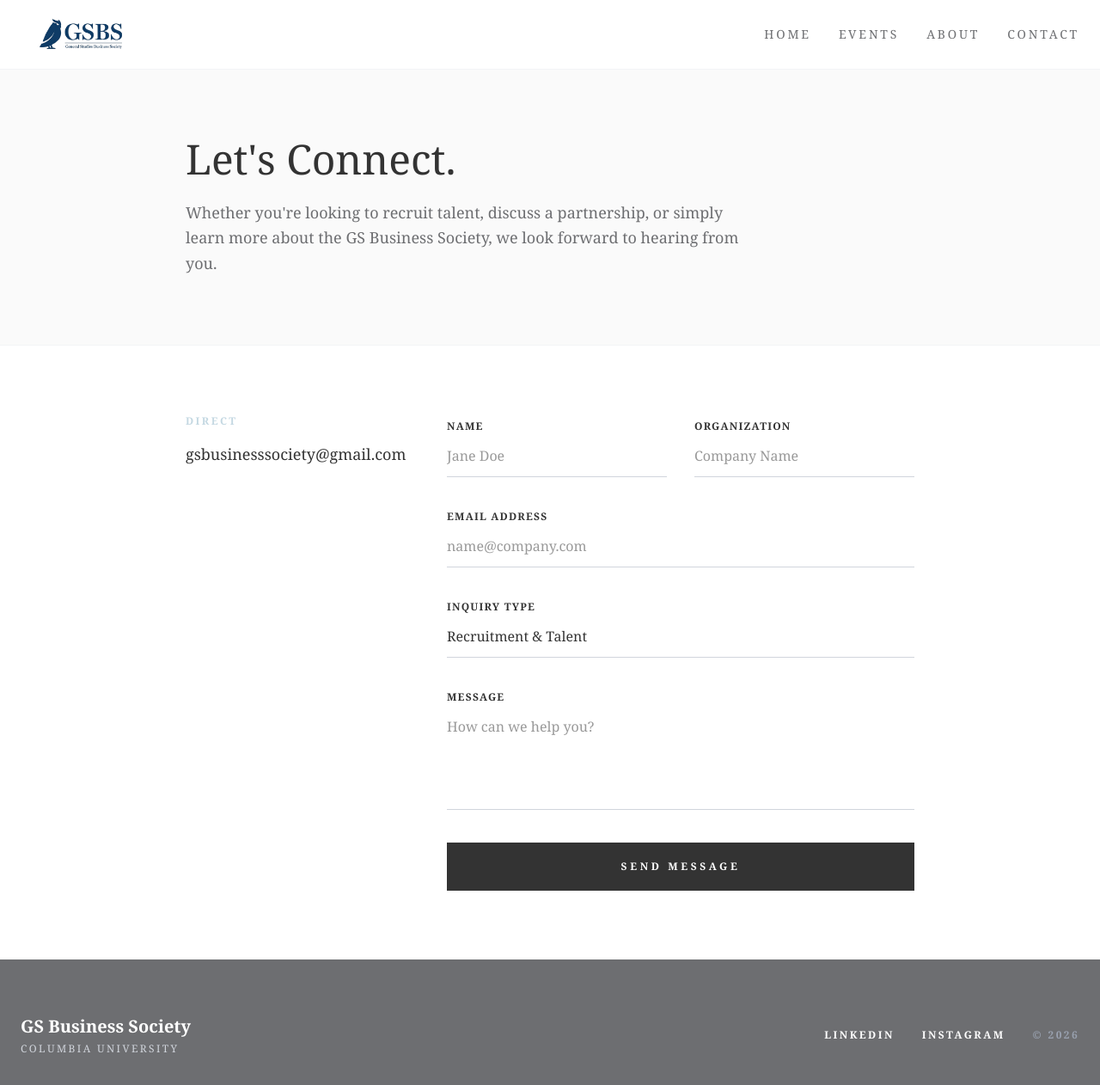
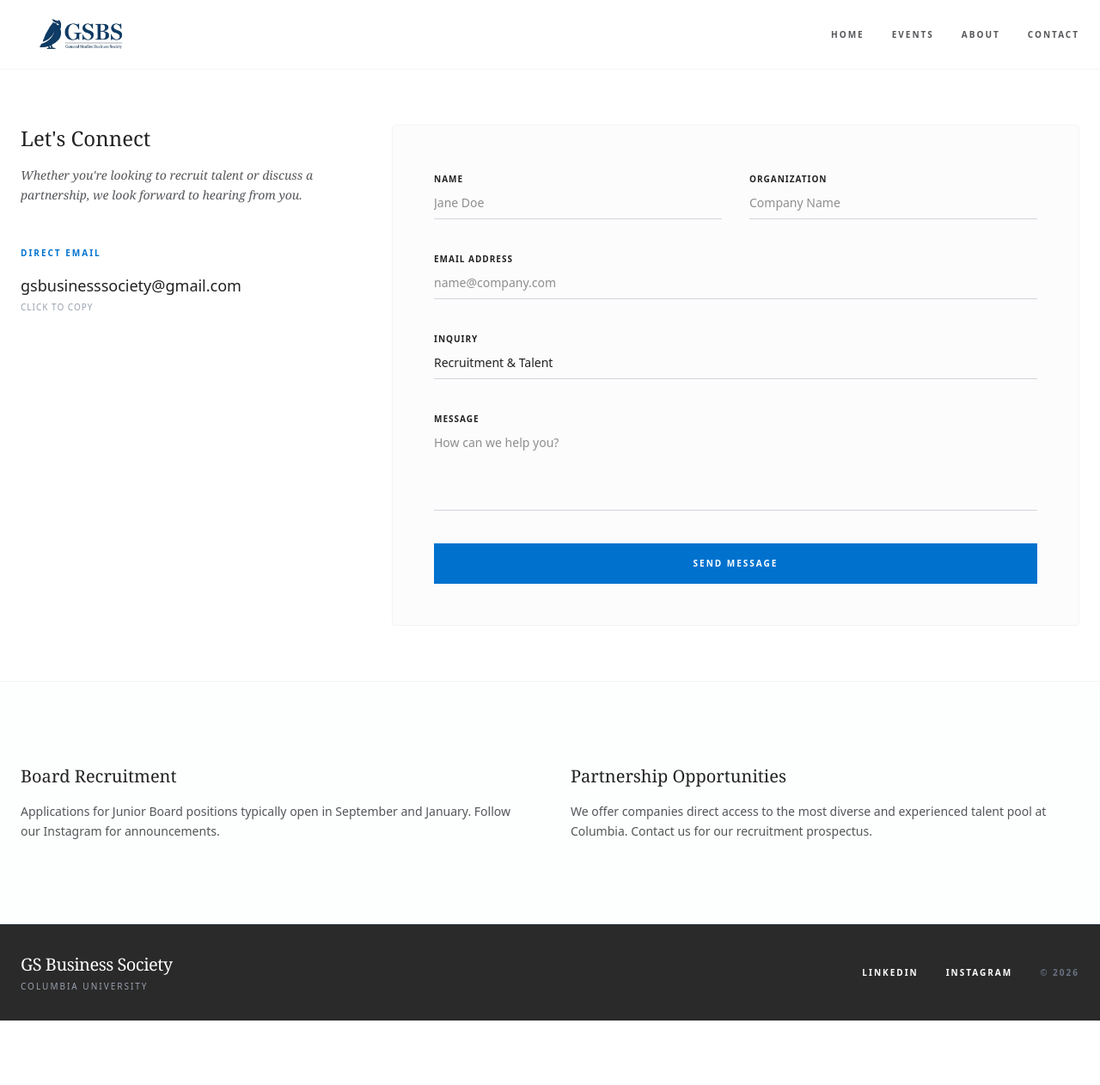
Before and after one commit to gsbusinesssociety/gsbusinesssociety.github.io, a Next.js app: page /contact in a window 1280 px wide. Shown: the top 1262 px of the page at 86% size. After the commit the page ends 1187 px from the top, so only its background shows below. Built offline with nearby package versions, Linux system fonts and the light colour scheme.

Commit message:
Refactor code structure for improved readability and maintainability

```diff
--- a/app/components/Navbar.tsx
+++ b/app/components/Navbar.tsx
@@ -23,7 +23,9 @@ export default function Navbar() {
   ];
 
   return (
-    <nav className="sticky top-0 z-50 w-full border-b border-gray-100 bg-white/90 backdrop-blur-md ">
+    /* 1. Use var(--background) with opacity
+       2. Use dark:border-gray-800 for dark mode contrast */
+    <nav className="sticky top-0 z-50 w-full border-b border-gray-100 dark:border-gray-800 bg-[var(--background)]/90 backdrop-blur-md transition-colors duration-300">
       <div className="max-w-7xl mx-auto px-6 h-20 flex items-center justify-between">
         {/* LOGO */}
         <div className="flex items-center">
@@ -33,16 +35,23 @@ export default function Navbar() {
               alt="GS Business Society"
               width={140}
               height={40}
-              className="object-contain"
+              /* This filter ensures a dark logo turns white in dark mode automatically */
+              className="object-contain dark:invert transition-all"
               priority
             />
           </Link>
         </div>
 
         {/* DESKTOP NAV */}
-        <div className="hidden md:flex gap-8 text-sm uppercase tracking-[0.2em] text-[#6D6E71]">
+        {/* Changed text-[#6D6E71] to var(--accent-grey) */}
+        <div className="hidden md:flex gap-8 text-[10px] font-bold uppercase tracking-[0.2em] text-[var(--accent-grey)]">
           {navLinks.map((link) => (
-            <Link key={link.name} href={link.href} className="hover:text-[#C4D8E2] transition-colors">
+            <Link
+              key={link.name}
+              href={link.href}
+              /* Hover state now uses the accessible blue variable */
+              className="hover:text-[var(--columbia-blue)] transition-colors"
+            >
               {link.name}
             </Link>
           ))}
@@ -50,7 +59,7 @@ export default function Navbar() {
 
         {/* MOBILE HAMBURGER BUTTON */}
         <button
-          className="md:hidden text-[#6D6E71] p-2 focus:outline-none z-50"
+          className="md:hidden text-[var(--foreground)] p-2 focus:outline-none z-50"
           onClick={() => setIsOpen(!isOpen)}
           aria-label="Toggle Menu"
         >
@@ -64,7 +73,8 @@ export default function Navbar() {
 
       {/* ANIMATED MOBILE MENU */}
       <div
-        className={`absolute top-20 left-0 w-full bg-white border-b border-gray-100 transition-all duration-300 ease-in-out overflow-hidden md:hidden ${
+        /* Added dark mode background and border colors */
+        className={`absolute top-20 left-0 w-full bg-[var(--background)] border-b border-gray-100 dark:border-gray-800 transition-all duration-300 ease-in-out overflow-hidden md:hidden ${
           isOpen ? 'max-h-[400px] opacity-100 shadow-xl' : 'max-h-0 opacity-0 pointer-events-none'
         }`}
       >
@@ -75,7 +85,7 @@ export default function Navbar() {
               href={link.href}
               onClick={() => setIsOpen(false)}
               style={{ transitionDelay: `${i * 50}ms` }}
-              className={`block text-sm uppercase tracking-[0.2em] text-[#6D6E71] hover:text-[#C4D8E2] transition-all duration-300 ${
+              className={`block text-xs font-bold uppercase tracking-[0.2em] text-[var(--accent-grey)] hover:text-[var(--columbia-blue)] transition-all duration-300 ${
                 isOpen ? 'translate-x-0 opacity-100' : '-translate-x-4 opacity-0'
               }`}
             >
--- a/app/contact/page.tsx
+++ b/app/contact/page.tsx
@@ -4,23 +4,21 @@ import React, { useState } from 'react';
 
 export default function ContactPage() {
   const [copied, setCopied] = useState(false);
+  const [status, setStatus] = useState<'idle' | 'loading' | 'success' | 'error'>('idle');
 
   const handleCopyEmail = async () => {
     try {
       await navigator.clipboard.writeText('gsbs@columbia.edu');
       setCopied(true);
-    // Reset the "Copied" message after 2 seconds
       setTimeout(() => setCopied(false), 2000);
     } catch (err) {
       console.error('Failed to copy!', err);
     }
   };
-  const [status, setStatus] = useState<'idle' | 'loading' | 'success' | 'error'>('idle');
 
   const handleSubmit = async (e: React.FormEvent<HTMLFormElement>) => {
     e.preventDefault();
     setStatus('loading');
-
     const formData = new FormData(e.currentTarget);
     const data = Object.fromEntries(formData.entries());
 
@@ -30,140 +28,105 @@ const handleCopyEmail = async () => {
         body: JSON.stringify(data),
         headers: { 'Accept': 'application/json', 'Content-Type': 'application/json' },
       });
-
       if (response.ok) {
         setStatus('success');
         (e.target as HTMLFormElement).reset();
-      } else {
-        setStatus('error');
-      }
-    } catch (err) {
-      setStatus('error');
-    }
+      } else { setStatus('error'); }
+    } catch (err) { setStatus('error'); }
   };
 
   return (
-    <main className="min-h-screen bg-white">
-      {/* HERO SECTION */}
-      <section className="py-20 bg-[#fafafa] border-b border-gray-100">
-        <div className="max-w-4xl mx-auto px-6">
-          <h1 className="font-serif text-4xl md:text-5xl text-[#333333] mb-6">
-            Let&apos;s Connect.
-          </h1>
-          <p className="text-[#6D6E71] text-lg max-w-2xl leading-relaxed">
-            Whether you&apos;re looking to recruit talent, discuss a partnership, or simply learn more about the GS Business Society, we look forward to hearing from you.
+    <main className="min-h-screen bg-[var(--background)] transition-colors duration-300">
+
+      {/* 1. COMPACT HEADER */}
+      {/* <header className="py-12 border-b border-gray-100 dark:border-gray-800">
+        <div className="max-w-7xl mx-auto px-6">
+          <h1 className="font-serif text-4xl text-[var(--foreground)]">Contact</h1>
+        </div>
+      </header> */}
+
+      <section className="py-16 max-w-7xl mx-auto px-6">
+        <div className="grid grid-cols-1 lg:grid-cols-12 gap-16">
+
+          {/* 2. LEFT COLUMN (3/12 space): INFO */}
+          <div className="lg:col-span-4 space-y-12">
+            <div>
+              <h2 className="font-serif text-2xl text-[var(--foreground)] mb-4">Let&apos;s Connect</h2>
+              <p className="text-[var(--accent-grey)] leading-relaxed font-serif italic text-sm">
+                Whether you&apos;re looking to recruit talent or discuss a partnership, we look forward to hearing from you.
               </p>
+            </div>
+
+            <div>
+              <h3 className="text-[10px] font-bold uppercase tracking-[0.2em] text-[var(--columbia-blue)] mb-4">Direct Email</h3>
+              <div className="cursor-pointer group" onClick={handleCopyEmail}>
+                <p className="text-[var(--foreground)] text-lg group-hover:text-[var(--columbia-blue)] transition-colors">
+                  gsbusinesssociety@gmail.com
+                </p>
+                <p className="text-[10px] uppercase tracking-widest text-gray-400 mt-1">
+                  {copied ? 'Copied to clipboard' : 'Click to copy'}
+                </p>
+              </div>
+            </div>
+
+          </div>
+
+          {/* 3. RIGHT COLUMN (8/12 space): THE FORM */}
+          <div className="lg:col-span-8 bg-gray-50/50 dark:bg-white/5 p-8 md:p-12 rounded-sm border border-gray-100 dark:border-gray-800">
+            <form onSubmit={handleSubmit} className="space-y-8">
+              <div className="grid grid-cols-1 md:grid-cols-2 gap-8">
+                <div className="space-y-1">
+                  <label className="text-[10px] font-bold uppercase tracking-widest text-[var(--foreground)]">Name</label>
+                  <input name="name" required type="text" placeholder="Jane Doe" className="w-full border-b border-gray-300 dark:border-gray-600 bg-transparent py-2 focus:outline-none focus:border-[var(--columbia-blue)] text-[var(--foreground)] text-sm transition-colors" />
+                </div>
+                <div className="space-y-1">
+                  <label className="text-[10px] font-bold uppercase tracking-widest text-[var(--foreground)]">Organization</label>
+                  <input name="organization" type="text" placeholder="Company Name" className="w-full border-b border-gray-300 dark:border-gray-600 bg-transparent py-2 focus:outline-none focus:border-[var(--columbia-blue)] text-[var(--foreground)] text-sm transition-colors" />
+                </div>
+              </div>
+
+              <div className="space-y-1">
+                <label className="text-[10px] font-bold uppercase tracking-widest text-[var(--foreground)]">Email Address</label>
+                <input name="email" required type="email" placeholder="name@company.com" className="w-full border-b border-gray-300 dark:border-gray-600 bg-transparent py-2 focus:outline-none focus:border-[var(--columbia-blue)] text-[var(--foreground)] text-sm transition-colors" />
+              </div>
+
+              <div className="space-y-1">
+                <label className="text-[10px] font-bold uppercase tracking-widest text-[var(--foreground)]">Inquiry</label>
+                <select name="subject" className="w-full border-b border-gray-300 dark:border-gray-600 py-2 focus:outline-none focus:border-[var(--columbia-blue)] bg-transparent text-[var(--foreground)] text-sm transition-colors appearance-none">
+                  <option className="bg-[var(--background)]">Recruitment & Talent</option>
+                  <option className="bg-[var(--background)]">Corporate Partnership</option>
+                  <option className="bg-[var(--background)]">Other</option>
+                </select>
+              </div>
+
+              <div className="space-y-1">
+                <label className="text-[10px] font-bold uppercase tracking-widest text-[var(--foreground)]">Message</label>
+                <textarea name="message" required rows={4} placeholder="How can we help you?" className="w-full border-b border-gray-300 dark:border-gray-600 bg-transparent py-2 focus:outline-none focus:border-[var(--columbia-blue)] text-[var(--foreground)] text-sm transition-colors resize-none" />
+              </div>
+
+              <button type="submit" disabled={status === 'loading'} className="w-full bg-[#0072CE] hover:bg-[#005da8] text-white font-bold py-4 px-10 transition-all uppercase tracking-[0.2em] text-[10px] disabled:opacity-50">
+                {status === 'loading' ? 'Sending...' : 'Send Message'}
+              </button>
+              {status === 'success' && <p className="text-green-600 text-xs italic text-center animate-pulse">Message sent successfully.</p>}
+            </form>
+          </div>
         </div>
       </section>
 
-      <section className="py-20">
-        <div className="max-w-4xl mx-auto px-6 grid grid-cols-1 md:grid-cols-3 gap-16">
-
-          {/* LEFT COLUMN: QUICK LINKS */}
+      {/* 4. NEW FOOTER SECTION TO FILL SPACE */}
+      <section className="py-24 border-t border-gray-100 dark:border-gray-800 bg-gray-50/30 dark:bg-black/10">
+        <div className="max-w-7xl mx-auto px-6 grid grid-cols-1 md:grid-cols-2 gap-12">
           <div>
-  <h3 className="text-xs font-bold uppercase tracking-[0.2em] text-[#C4D8E2] mb-4">Direct</h3>
-
-  <div
-    className="inline-block cursor-pointer group"
-    onClick={handleCopyEmail}
-  >
-    {/* The actual Email Address */}
-    <p className="text-[#333333] text-lg group-hover:text-[#C4D8E2] transition-colors duration-300">
-      gsbusinesssociety@gmail.com
-    </p>
-
-    {/* The Dynamic Label: This area swaps between "Click to copy" and "Copied!" */}
-    <div className="h-5 mt-1 overflow-hidden">
-      <p className={`text-[10px] uppercase tracking-widest font-bold transition-all duration-300 ${
-        copied
-          ? 'text-[#C4D8E2] translate-y-0 opacity-100'
-          : 'text-gray-400 -translate-y-full opacity-0'
-      }`}>
-        Copied to clipboard
-      </p>
-
-      <p className={`text-[10px] uppercase tracking-widest font-medium text-gray-400 transition-all duration-300 ${
-        copied
-          ? 'translate-y-full opacity-0'
-          : 'translate-y-[-100%] opacity-100 group-hover:text-[#333333]'
-      }`}>
+            <h4 className="font-serif text-xl text-[var(--foreground)] mb-4">Board Recruitment</h4>
+            <p className="text-sm text-[var(--accent-grey)] leading-relaxed">
+              Applications for Junior Board positions typically open in September and January. Follow our Instagram for announcements.
             </p>
           </div>
-  </div>
-</div>          {/* RIGHT COLUMN: THE FORM */}
-          <div className="md:col-span-2">
-            <form onSubmit={handleSubmit} className="space-y-8">
-              <div className="grid grid-cols-1 md:grid-cols-2 gap-8">
-                <div className="space-y-2">
-                  <label className="text-xs font-bold uppercase tracking-widest text-[#333333]">Name</label>
-                  <input
-                    name="name"
-                    required
-                    type="text"
-                    placeholder="Jane Doe"
-                    className="w-full border-b border-gray-300 py-3 focus:outline-none focus:border-[#C4D8E2] transition-colors"
-                  />
-                </div>
-                <div className="space-y-2">
-                  <label className="text-xs font-bold uppercase tracking-widest text-[#333333]">Organization</label>
-                  <input
-                    name="organization"
-                    type="text"
-                    placeholder="Company Name"
-                    className="w-full border-b border-gray-300 py-3 focus:outline-none focus:border-[#C4D8E2] transition-colors"
-                  />
-                </div>
-              </div>
-
-              <div className="space-y-2">
-                <label className="text-xs font-bold uppercase tracking-widest text-[#333333]">Email Address</label>
-                <input
-                  name="email"
-                  required
-                  type="email"
-                  placeholder="name@company.com"
-                  className="w-full border-b border-gray-300 py-3 focus:outline-none focus:border-[#C4D8E2] transition-colors"
-                />
-              </div>
-
-              <div className="space-y-2">
-                <label className="text-xs font-bold uppercase tracking-widest text-[#333333]">Inquiry Type</label>
-                <select
-                  name="subject"
-                  className="w-full border-b border-gray-300 py-3 focus:outline-none focus:border-[#C4D8E2] bg-transparent transition-colors appearance-none"
-                >
-                  <option>Recruitment & Talent</option>
-                  <option>Corporate Partnership</option>
-                  <option>Speaking Opportunity</option>
-                  <option>Other</option>
-                </select>
-              </div>
-
-              <div className="space-y-2">
-                <label className="text-xs font-bold uppercase tracking-widest text-[#333333]">Message</label>
-                <textarea
-                  name="message"
-                  required
-                  rows={4}
-                  placeholder="How can we help you?"
-                  className="w-full border-b border-gray-300 py-3 focus:outline-none focus:border-[#C4D8E2] transition-colors resize-none"
-                />
-              </div>
-
-              <button
-                type="submit"
-                disabled={status === 'loading'}
-                className="w-full bg-[#333333] hover:bg-[#C4D8E2] text-white font-bold py-5 px-10 transition-all uppercase tracking-[0.3em] text-xs disabled:opacity-50"
-              >
-                {status === 'loading' ? 'Sending...' : 'Send Message'}
-              </button>
-
-              {status === 'success' && (
-                <p className="text-green-600 text-sm font-serif italic text-center animate-pulse">
-                  Thank you. Your message has been sent.
+          <div>
+            <h4 className="font-serif text-xl text-[var(--foreground)] mb-4">Partnership Opportunities</h4>
+            <p className="text-sm text-[var(--accent-grey)] leading-relaxed">
+              We offer companies direct access to the most diverse and experienced talent pool at Columbia. Contact us for our recruitment prospectus.
             </p>
-              )}
-            </form>
           </div>
         </div>
       </section>
--- a/app/globals.css
+++ b/app/globals.css
@@ -2,16 +2,19 @@
 
 :root {
   --background: #FFFFFF;
-  --foreground: #333333;
-  --columbia-blue: #C4D8E2;
-  --accent-grey: #6D6E71;
+  --foreground: #222222;      /* Slightly darker than #333 for better contrast */
+  /* This is a slightly deeper Columbia Blue for accessibility on white */
+  --columbia-blue: #0072CE;   /* Official Columbia Blue (Pantone 292 is too light for text) */
+  --accent-grey: #545659;     /* Darkened from #6D6E71 to pass 4.5:1 ratio */
 }
 
 @media (prefers-color-scheme: dark) {
   :root {
-    --background: #1A1A1A;      /* Deep Grey/Black */
-    --foreground: #F2F2F2;      /* Off-white/Light Grey */
-    --columbia-blue: #9BCBEB;   /* Slightly desaturated for dark mode contrast */
+    --background: #121212;    /* Standard Material Dark depth */
+    --foreground: #FFFFFF;
+    /* A very light version of Columbia Blue for dark mode text/icons */
+    --columbia-blue: #B9D9EB;
+    --accent-grey: #A1A1A1;
   }
 }
 
--- a/app/layout.tsx
+++ b/app/layout.tsx
@@ -14,10 +14,13 @@ export default function RootLayout({
   children,
 }: Readonly<{ children: React.ReactNode }>) {
   return (
-    // We move font-serif to the html tag to ensure everything,
-    // including the scrollbar and overlays, defaults to serif.
-    <html lang="en" className="scroll-smooth font-serif">
-      <body className="antialiased bg-white text-[#333333] min-h-screen flex flex-col">
+    <html lang="en" className="scroll-smooth">
+      {/* 1. Changed bg-white to var(--background)
+        2. Changed text-[#333333] to var(--foreground)
+        3. Removed font-serif from html to avoid messing up buttons/inputs,
+           letting the specific components handle typography.
+      */}
+      <body className="antialiased bg-[var(--background)] text-[var(--foreground)] min-h-screen flex flex-col transition-colors duration-300">
 
         <Navbar />
 
@@ -27,21 +30,23 @@ export default function RootLayout({
         </main>
 
         {/* GLOBAL FOOTER */}
-        <footer className="bg-[#6D6E71] py-16 text-white">
+        {/* FIX: Used a slightly darker background than the accent-grey for text contrast */}
+        <footer className="bg-[#2A2A2A] dark:bg-[#0F0F0F] py-8 text-white border-t border-gray-800">
           <div className="max-w-7xl mx-auto px-6 flex flex-col md:flex-row justify-between items-center gap-8">
             <div className="text-center md:text-left">
-              <p className="font-bold text-xl mb-1">GS Business Society</p>
-              <p className="text-xs text-gray-300 uppercase tracking-[0.2em]">
+              <p className="font-serif text-xl mb-1 tracking-tight">GS Business Society</p>
+              <p className="text-[10px] text-gray-400 uppercase tracking-[0.2em] font-sans">
                 Columbia University
               </p>
             </div>
 
-            <div className="flex gap-8 text-xs font-bold uppercase tracking-[0.2em]">
+            <div className="flex gap-8 text-[10px] font-bold uppercase tracking-[0.2em] font-sans">
               <a
                 href="https://linkedin.com"
                 target="_blank"
                 rel="noopener noreferrer"
-                className="hover:text-[#C4D8E2] transition-colors"
+                /* Changed hover to the accessible blue variable */
+                className="hover:text-[var(--columbia-blue)] transition-colors"
               >
                 LinkedIn
               </a>
@@ -49,11 +54,11 @@ export default function RootLayout({
                 href="https://www.instagram.com/gsbs_columbia/"
                 target="_blank"
                 rel="noopener noreferrer"
-                className="hover:text-[#C4D8E2] transition-colors"
+                className="hover:text-[var(--columbia-blue)] transition-colors"
               >
                 Instagram
               </a>
-              <p className="text-gray-400">© 2026</p>
+              <p className="text-gray-500">© 2026</p>
             </div>
           </div>
         </footer>
--- a/app/page.tsx
+++ b/app/page.tsx
@@ -4,45 +4,45 @@ import CorePillars from "./components/Corepillars";
 
 export default function Home() {
   return (
-    <main className="min-h-screen bg-white">
+    /* Change bg-white to var(--background) */
+    <main className="min-h-screen bg-[var(--background)] transition-colors duration-300">
 
-      {/* 2. Hero Section */}
-      <section className="relative w-full h-[500px] flex items-center justify-center overflow-hidden bg-gray-200">
-        {/* Placeholder for Hero Image */}
+      {/* Hero Section */}
+      <section className="relative w-full h-[600px] flex items-center justify-center overflow-hidden bg-[#2A2A2A]">
+
+        {/* HERO IMAGE BACKGROUND */}
         <div className="absolute inset-0 z-0">
-          <div className="absolute inset-0 bg-black/40 z-10" /> {/* Text Overlay */}
-          <div className="w-full h-full bg-[#6D6E71] flex items-center justify-center text-white/20 italic">
-
-          </div>
+          <Image
+            src="/hero.jpg"
+            alt="Columbia University Campus"
+            fill
+            className="object-cover opacity-60"
+            priority
+          />
+          {/* A gradient overlay helps text readability regardless of the image used */}
+          <div className="absolute inset-0 bg-gradient-to-b from-black/60 via-black/40 to-black/60 z-10" />
         </div>
 
         {/* Hero Content */}
         <div className="relative z-20 text-center px-6">
-          <h1 className="font-serif text-4xl md:text-6xl text-white mb-4">
+          <h1 className="font-serif text-5xl md:text-7xl text-white mb-6 drop-shadow-md">
             We are GS Business Society
           </h1>
-          <p className="text-white/90 text-lg md:text-xl max-w-2xl mx-auto font-serif">
-            Columbia's premier organization for professional excellence.
+          {/* Increased contrast for sub-text by using white (not white/90) */}
+          <p className="text-white text-xl md:text-2xl max-w-3xl mx-auto font-serif italic tracking-wide">
+            Columbia&apos;s premier organization for professional excellence.
           </p>
         </div>
       </section>
-          {/* 3. Spacing for next section
-      <section className="py-20 text-center">
-        <h2 className="text-[#6D6E71] uppercase tracking-widest text-sm font-semibold">
-          <p>Scroll to explore </p>
-          <p>Scroll to explore </p>
-          <p>Scroll to explore </p>
-          <p>Scroll to explore </p>
-          <p>Scroll to explore </p>
-          <p>Scroll to explore </p>
 
-        </h2>
-      </section> */}
-      {/* 3. Core Pillars Section */}
+      {/* Core Pillars Section */}
       <CorePillars />
-      {/* 4. Newsletter Subscription */}
+
+      {/* Subtle Divider for visual interest */}
+      <div className="max-w-4xl mx-auto h-px bg-gray-100 dark:bg-gray-800" />
+
+      {/* Newsletter Subscription */}
       <Newsletter />
-            {/* 5. Logo? */}
     </main>
   );
 }
```
Also changed, not shown: app/about/page.tsx (+22 -30 lines), app/components/Corepillars.tsx (+9 -5 lines), app/components/Newsletter.tsx (+12 -11 lines), app/events/page.tsx (+56 -36 lines), public/board/president.jpeg (added). Lines whose indentation alone changed are shown as unchanged.
